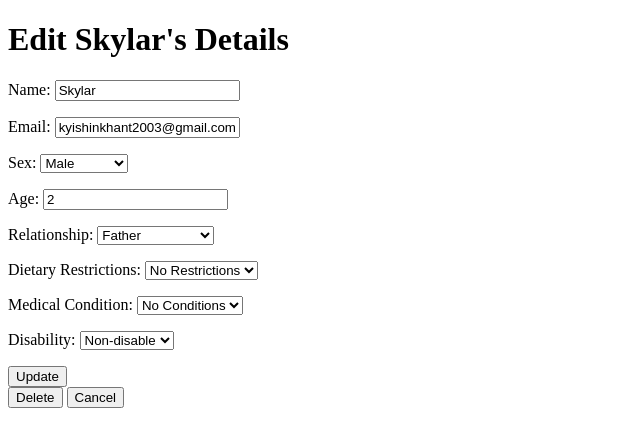
After one commit to BobbySuciady/ShieldIt, a Django app: page /manage_users/user/5/edit_user_detail in a window 1280 px wide. The commit adds this page. Shown: the top 447 px of the page, without its empty margins (0-640 px from the left). Run offline with Django 5.2, Linux system fonts and the light colour scheme; data comes from the database, SQL or seed files in the repository; both versions use the stored data as it was after the commit.

Commit message:
Added email, relationship fields, and created edit_user_detail page

```diff
--- a/managerkit/forms.py
+++ b/managerkit/forms.py
@@ -10,7 +10,7 @@ from .models import User, Item, Category
 class UserRegistrationForm(forms.ModelForm):
     class Meta:
         model = User
-        fields = ['name', 'sex', 'age', 'dietary_restrictions', 'medical_conditions', 'disability']
+        fields = ['name', 'email', 'sex', 'age','relationship', 'dietary_restrictions', 'medical_conditions', 'disability']
 
 class AddCategoryForm(forms.ModelForm):
     class Meta:
--- a/managerkit/models.py
+++ b/managerkit/models.py
@@ -24,6 +24,25 @@ class User(models.Model):
         (OTHER, 'Other'),
     ]
 
+    RELATIONSHIP_CHOICES = [
+        ('Father', 'Father'),
+        ('Mother', 'Mother'),
+        ('Husband', 'Husband'),
+        ('Wife', 'Wife'),
+        ('Son', 'Son'),
+        ('Daughter', 'Daughter'),
+        ('Brother', 'Brother'),
+        ('Sister', 'Sister'),
+        ('Cousin (male)', 'Cousin (male)'),
+        ('Cousin (female)', 'Cousin (female)'),
+        ('Nephew', 'Nephew'),
+        ('Niece', 'Niece'),
+        ('Grandfather', 'Grandfather'),
+        ('Grandmother', 'Grandmother'),
+        ('Grandson', 'Grandson'),
+        ('Granddaughter', 'Granddaugher'),
+        ('Other', 'Other'),
+    ]
     DIETARY_RESTRICTION_CHOICES = [
         ('No Dietary Restrictions', 'No Restrictions'),
         ('FODMAP', 'FODMAP'),
@@ -49,8 +68,10 @@ class User(models.Model):
         ('Non-disable', 'Non-disable'),
     ]
     name = models.CharField(max_length=100, null=False, blank=False)
+    email = models.EmailField(max_length=254, null=False, blank=False)
     sex = models.CharField(max_length=1, choices=SEX_CHOICES, null=False, blank=False)
     age = models.PositiveIntegerField(validators=[MaxValueValidator(99, message=_("Age must be below 100"))], null=False, blank=False)
+    relationship = models.TextField(choices=RELATIONSHIP_CHOICES, null=False, blank=False)
     dietary_restrictions = models.TextField(choices=DIETARY_RESTRICTION_CHOICES, null=False, blank=False)
     medical_conditions = models.TextField(choices=MEDICAL_CONDITIONS_CHOICES, null=False, blank=False)
     disability = models.TextField(choices=DISABILITY_CHOICES, null=False, blank=False)
--- /dev/null
+++ b/managerkit/templates/edit_user_detail.html
@@ -0,0 +1,62 @@
+<!DOCTYPE html>
+<html lang="en">
+<head>
+    <meta charset="UTF-8">
+    <meta name="viewport" content="width=device-width, initial-scale=1.0">
+    <title>Family Member's Detail</title>
+</head>
+<body>
+    <h1>Edit {{ user.name }}'s Details</h1>
+
+    <form method="post" action="{% url 'update_user' user.id %}">
+        {% csrf_token %}
+        <p>Name: <input type="text" name="name" value="{{ user.name }}"></p>
+        <p>Email: <input type="text" name="email" value="{{ user.email }}"></p>
+        <p>Sex:
+            <select name="sex">
+                {% for key, value in user.SEX_CHOICES %}
+                <option value="{{ key }}" {% if user.sex == key %}selected{% endif %}>{{ value }}</option>
+                {% endfor %}
+            </select>
+        </p>
+        <p>Age: <input type="number" name="age" value="{{ user.age }}"></p>
+        <p>Relationship:
+            <select name="relationship">
+                {% for key, value in user.RELATIONSHIP_CHOICES %}
+                <option value="{{ key }}" {% if user.relationship == key %}selected{% endif %}>{{ value }}</option>
+                {% endfor %}
+            </select>
+        </p>
+        <p>Dietary Restrictions:
+            <select name="dietary_restrictions">
+                {% for key, value in user.DIETARY_RESTRICTION_CHOICES %}
+                <option value="{{ key }}" {% if user.dietary_restrictions == key %}selected{% endif %}>{{ value }}</option>
+                {% endfor %}
+            </select>
+        </p>
+        <p>Medical Condition:
+            <select name="medical_conditions">
+                {% for key, value in user.MEDICAL_CONDITIONS_CHOICES %}
+                <option value="{{ key }}" {% if user.medical_conditions == key %}selected{% endif %}>{{ value }}</option>
+                {% endfor %}
+            </select>
+        </p>
+        <p>Disability:
+            <select name="disability">
+                {% for key, value in user.DISABILITY_CHOICES %}
+                <option value="{{ key }}" {% if user.disability == key %}selected{% endif %}>{{ value }}</option>
+                {% endfor %}
+            </select>
+        </p>
+
+        <input type="submit" value="Update">
+
+    </form>
+    <form method="post" action="{% url 'delete_user' user.id %}">
+        {% csrf_token %}
+        <input type="hidden" name="user_id" value="{{ user.id }}">
+        <input type="submit" value="Delete">
+        <a href="{% url 'manage_users' %}"><button type="button">Cancel</button></a>
+    </form>
+</body>
+</html>
--- a/managerkit/templates/manage_users.html
+++ b/managerkit/templates/manage_users.html
@@ -11,7 +11,7 @@
     <h1>Registered Family Members</h1>
     <ul>
         {% for user in users %}
-            <li> <a href="{% url 'user_detail' user.id %}">{{ user.name }} - {{ user.sex }} - {{ user.age }} -
+            <li> <a href="{% url 'user_detail' user.id %}">{{ user.name }} - {{ user.sex }} - {{ user.age }} - {{ user.relationship }} -
                 {{ user.dietary_restrictions }} - {{ user.medical_conditions }} - {{ user.disability }}</li>
         {% empty %}
             <li>No users registered yet.</li>
--- a/managerkit/urls.py
+++ b/managerkit/urls.py
@@ -15,8 +15,8 @@ urlpatterns = [
 
     path('user/<int:user_id>/add_category/', views.add_category, name='add_category'),
     path('user/<int:user_id>/<int:category_id>/add_item', views.add_item, name='add_item'),
-    path('user/<int:user_id>/', views.user_detail, name='user_detail'),
+    path('manage_users/user/<int:user_id>/', views.user_detail, name='user_detail'),
+    path('manage_users/user/<int:user_id>/edit_user_detail', views.edit_user_detail, name='edit_user_detail'),
     path('delete_user/<int:user_id>/', views.delete_user, name='delete_user'),
     path('update_user/<int:user_id>/', views.update_user, name='update_user'),
-
 ]
--- a/managerkit/views.py
+++ b/managerkit/views.py
@@ -15,7 +15,7 @@ def register_user(request):
         form = UserRegistrationForm(request.POST)
         if form.is_valid():
             form.save()
-            return redirect('home')
+            return redirect('manage_users')
     else:
         form = UserRegistrationForm()
     return render(request, 'register.html', {'form': form})
@@ -69,6 +69,10 @@ def user_detail(request, user_id):
     user = get_object_or_404(User, pk=user_id)
     return render(request, 'user_detail.html', {'user': user})
 
+def edit_user_detail(request, user_id):
+    user = get_object_or_404(User, pk=user_id)
+    return render(request, 'edit_user_detail.html', {'user': user})
+
 def delete_user(request, user_id):
     if request.method == 'POST':
         user = User.objects.get(id=user_id)
```
Also changed, not shown: managerkit/templates/user_detail.html (+9 -42 lines), db.sqlite3, managerkit/migrations/0006_user_relationship.py (added), managerkit/migrations/0007_user_email.py (added).
